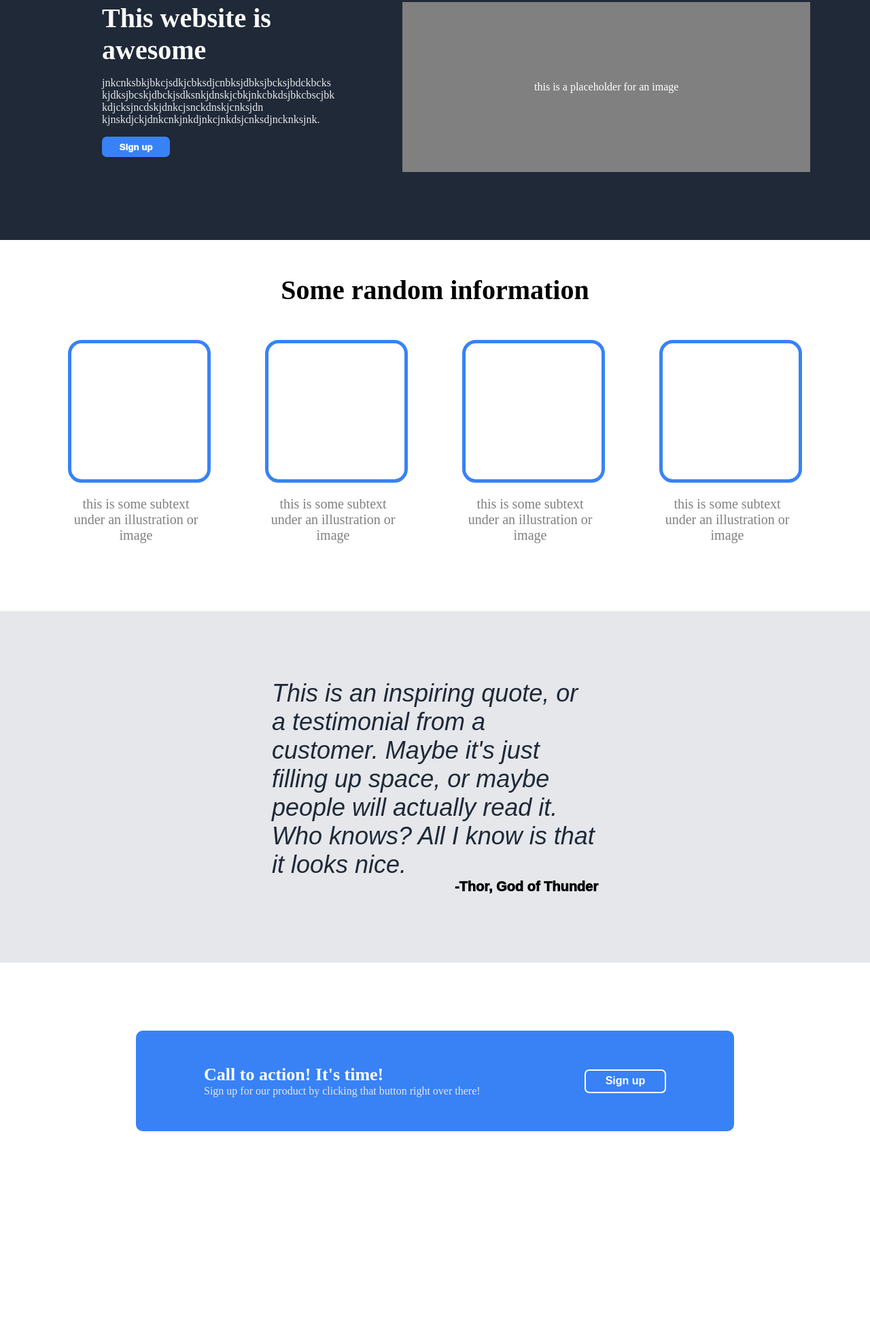
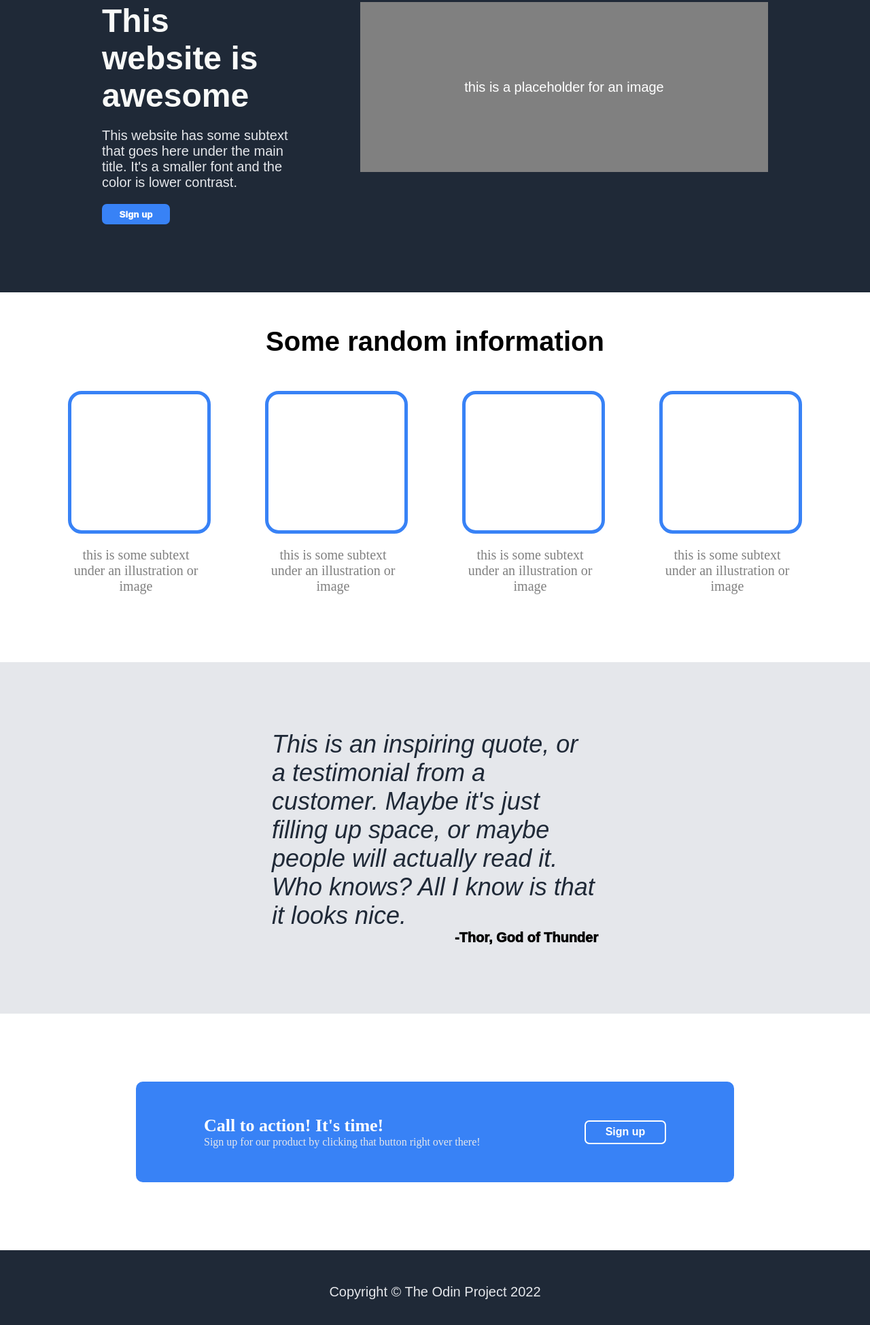
Before and after one commit to NTurbo1/landing-page, a plain HTML site: page index.html in a window 1280 px wide. Shown: the part 101-2050 px from the top of the page at 68% size. Before the commit the page ends 1865 px from the top, so only its background shows below. Drawn offline with Linux system fonts and the light colour scheme.

Commit message:
Structures .footer and styles it. Fixes some minor stuff.

```diff
--- a/index.html
+++ b/index.html
@@ -23,10 +23,8 @@
                 <span class="intro-text-title">This website is awesome</span>
 
                 <p class="intro-text">
-                    jnkcnksbkjbkcjsdkjcbksdjcnbksjdbksjbcksjbdckbcks
-                    kjdksjbcskjdbckjsdksnkjdnskjcbkjnkcbkdsjbkcbscjbk
-                    kdjcksjncdskjdnkcjsnckdnskjcnksjdn
-                    kjnskdjckjdnkcnkjnkdjnkcjnkdsjcnksdjncknksjnk.
+                    This website has some subtext that goes here under the main
+                    title. It's a smaller font and the color is lower contrast.
                 </p>
                 <button class="signUp-btn-1">Sign up</button>
             </div>
@@ -72,6 +70,8 @@
         </div>
     </div>
 
-    <div class="footer"></div>
+    <div class="footer">
+        <span class="footer-text">Copyright &copy The Odin Project 2022</span>
+    </div>
 </body>
 </html>
--- a/style.css
+++ b/style.css
@@ -39,12 +39,15 @@ a {
 
 .intro-text-title {
     color: #f9faf8;
-    font-size: 40px;
+    font-size: 48px;
     font-weight: 700;
+    font-family: arial;
 }
 
 .intro-text {
     color: #e5e7eb;
+    font-size: 20px;
+    font-family: arial;
 }
 
 .signUp-btn-1 {
@@ -70,6 +73,8 @@ a {
 
 .intro-image-box > p {
     color: white;
+    font-size: 20px;
+    font-family: arial;
 }
 
 .additional-info {
@@ -83,6 +88,7 @@ a {
     font-size: 40px;
     font-weight: 600;
     text-align: center;
+    font-family: arial;
 }
 
 .info-body {
@@ -139,6 +145,7 @@ a {
     background-color: #3882f6;
     border-radius: 10px;
     display: flex;
+    gap: 50px;
 }
 
 .signUp-text-content {
@@ -168,3 +175,16 @@ a {
     margin-left: auto;
     align-self: center;
 }
+
+.footer {
+    padding-top: 50px;
+    padding-bottom: 50px;
+    background-color: #1f2937;
+    text-align: center;
+}
+
+.footer-text {
+    color: #e5e7eb;
+    font-family: arial;
+    font-size: 20px;
+}
```
